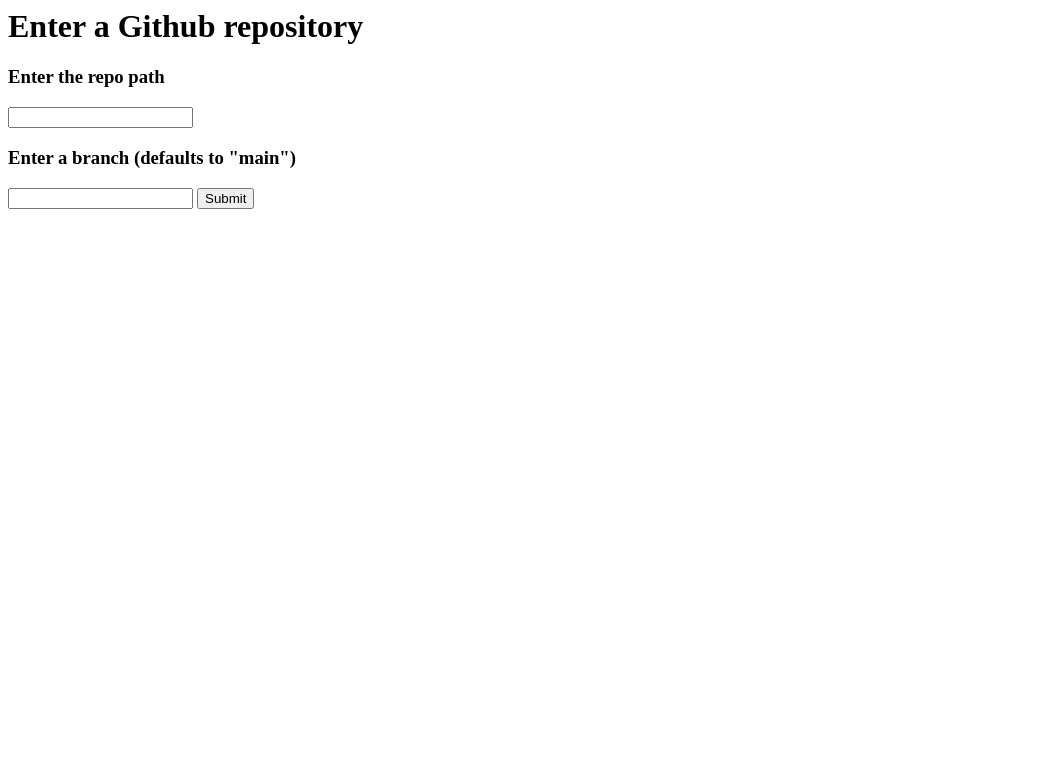
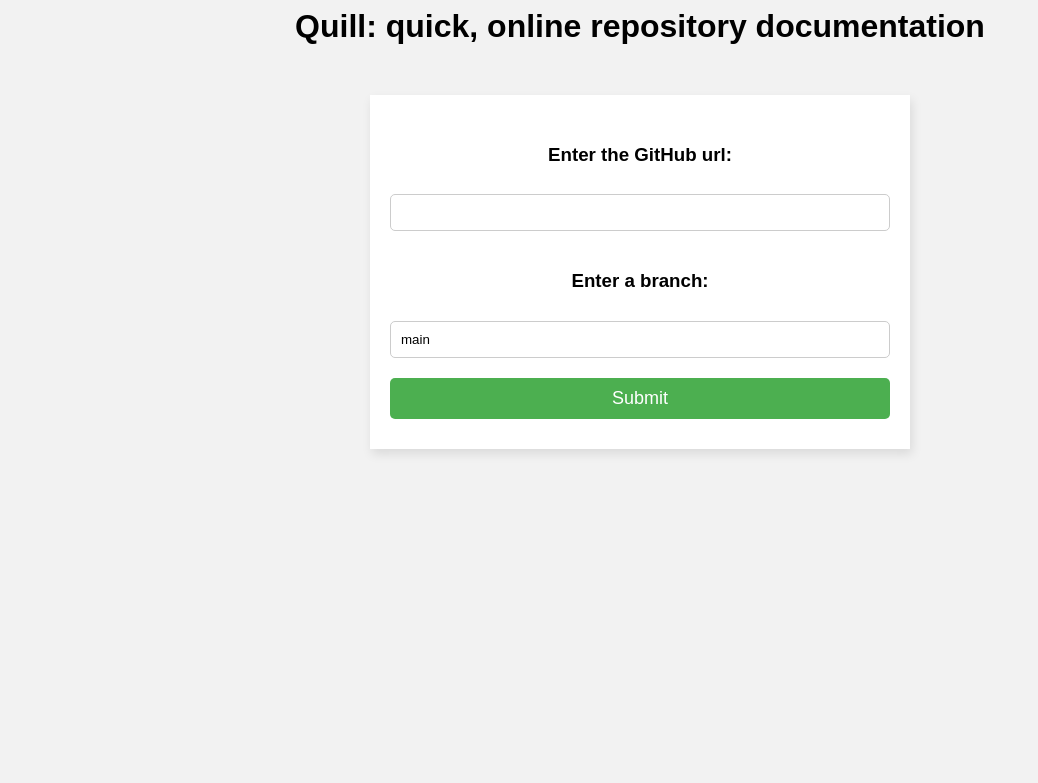
Before and after one commit to mgrinstein/quill, a Django app: page / in a window 1280 px wide. Shown: the top 783 px of the page, without its empty margins (0-1038 px from the left). Run offline with Django 4.2, Linux system fonts and the light colour scheme.

Commit message:
Beautify html

```diff
--- a/clauding_app/src/main.py
+++ b/clauding_app/src/main.py
@@ -32,7 +32,6 @@ def generate_readme(repo_path, output_file, branch="master"):
     ] = f"The code base consists of the following files and contents: \n {codebase}"
 
     prompt = create_multi_var_prompt(prompt_elements)
-    print(prompt)
 
     print("Calling Claude...")
 
--- a/clauding_app/templates/clauding_app/index.html
+++ b/clauding_app/templates/clauding_app/index.html
@@ -1,12 +1,60 @@
-<!-- Create a form where you put the github repository in the format 'username/repo_name' -->
+<html>
+<head>
+<style>
+body {
+  font-family: Arial, sans-serif;
+  background-color: #f2f2f2;
+}
 
+form {
+  background-color: #fff;
+  max-width: 500px;
+  margin: 50px auto;
+  padding: 30px 20px;
+  box-shadow: 2px 5px 10px rgba(0,0,0,0.1);
+}
 
-<h1>Enter a Github repository</h1>
-<form action="{% url 'submit' %} "method='post'>
-    {% csrf_token %}
-    <h3>Enter the repo path</h3>
-    <input type="text" name="repo">
-    <h3>Enter a branch (defaults to "main")</h3>
-    <input type="text" name="branch">
-    <input type="submit" value="Submit">
+h1, h3 {
+  text-align: center;
+}
+
+input[type="text"] {
+  width: 100%;
+  padding: 10px;
+  border-radius: 5px;
+  border: 1px solid #ccc;
+  margin: 10px 0 20px;
+  box-sizing: border-box;
+}
+
+input[type="submit"] {
+  width: 100%;
+  padding: 10px;
+  background-color: #4CAF50;
+  color: white;
+  border: none;
+  border-radius: 5px;
+  cursor: pointer;
+  font-size: 18px;
+}
+</style>
+</head>
+
+<body>
+
+<h1>Quill: quick, online repository documentation</h1>
+
+<form action="{% url 'submit' %}" method='post'>
+{% csrf_token %}
+
+<h3>Enter the GitHub url:</h3>
+<input type="text" name="repo">
+
+<h3>Enter a branch:</h3>
+<input type="text" name="branch" value="main">
+
+<input type="submit" value="Submit">
 </form>
+
+</body>
+</html>
```
